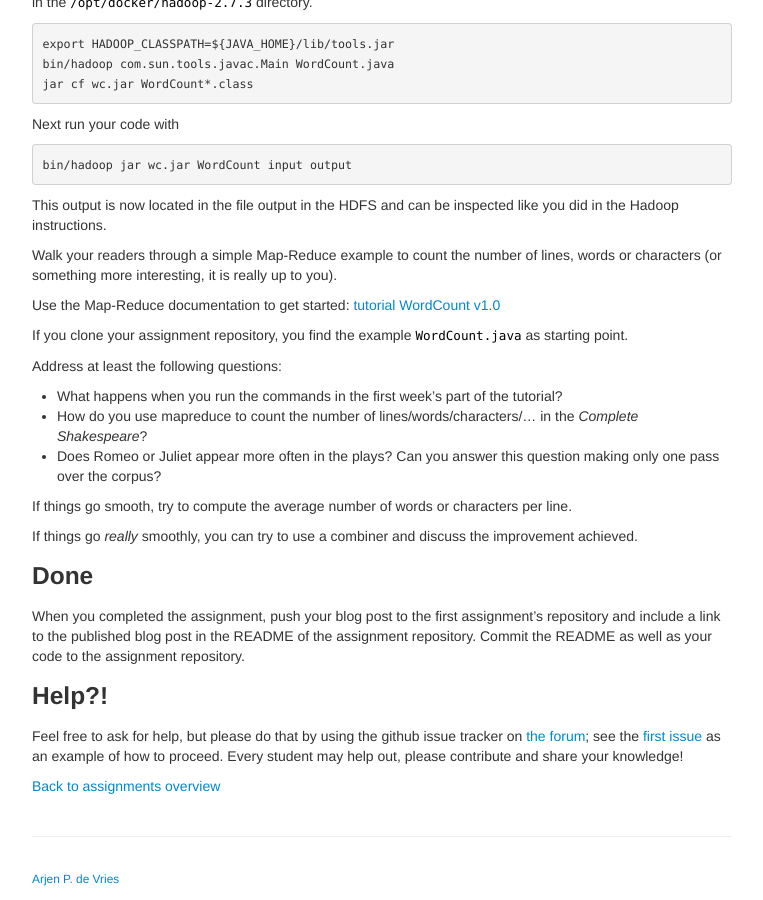
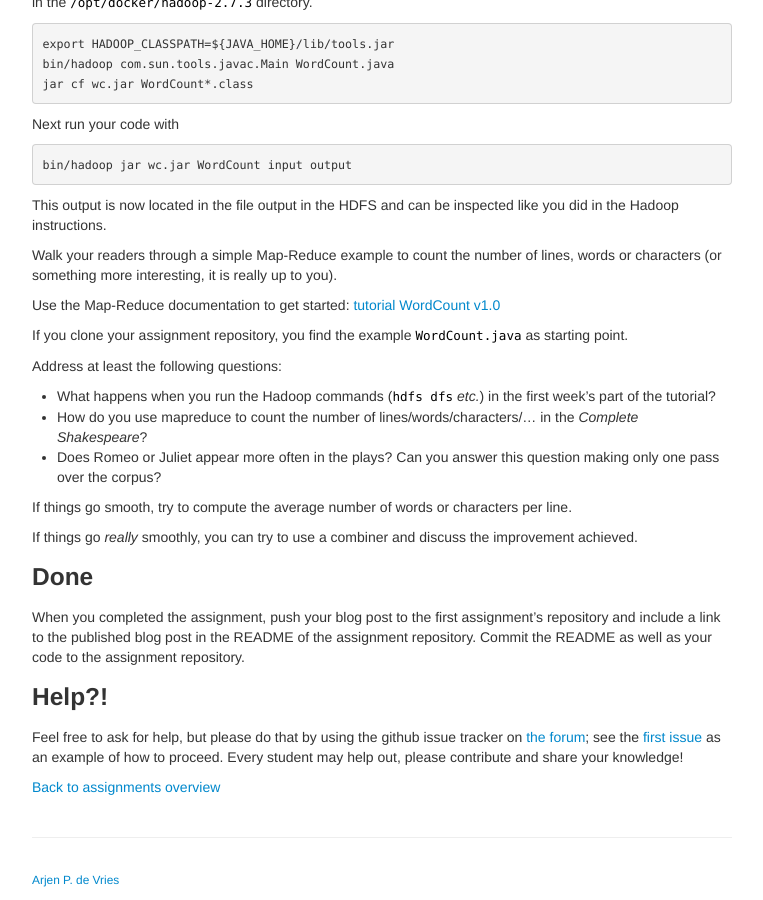
Before and after one commit to Thelukepet/course, a Jekyll site: the page built from assignments/A2-mapreduce.md, in a window 1280 px wide and 900 px high, scrolled down 902 px. Shown: the whole window, without its empty margins (258-1021 px from the left). Built offline with Jekyll 4.4.1, drawn with Linux system fonts in a browser that asks for light colours.

Commit message:
Clarification

```diff
--- a/assignments/A2-mapreduce.md
+++ b/assignments/A2-mapreduce.md
@@ -69,7 +69,7 @@ Use the Map-Reduce documentation to get started:
 If you clone your assignment repository, you find the example `WordCount.java` as starting point.
 
 Address at least the following questions:
-+ What happens when you run the commands in the first week's part of the tutorial?
++ What happens when you run the Hadoop commands (`hdfs dfs` _etc._) in the first week's part of the tutorial?
 + How do you use mapreduce to count the number of lines/words/characters/... in the *Complete Shakespeare*?
 + Does Romeo or Juliet appear more often in the plays?
   Can you answer this question making only one pass over the corpus?
```
